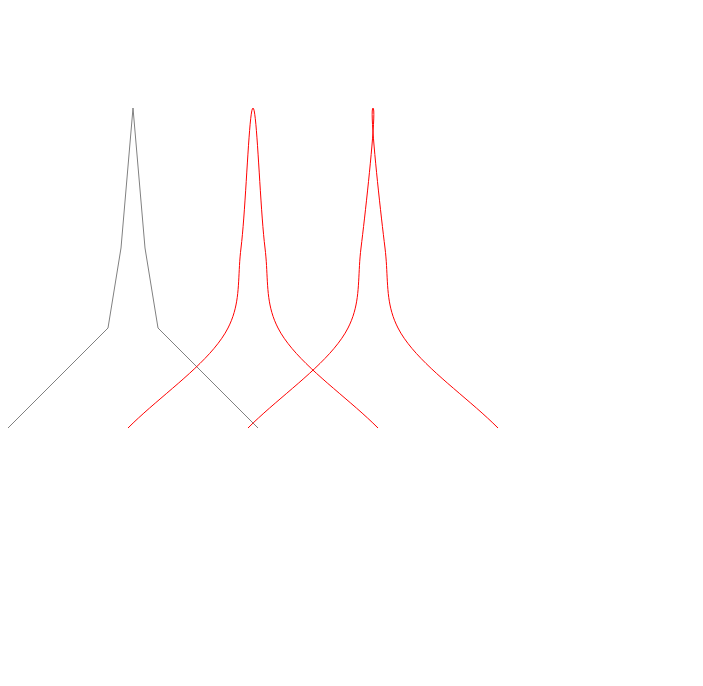
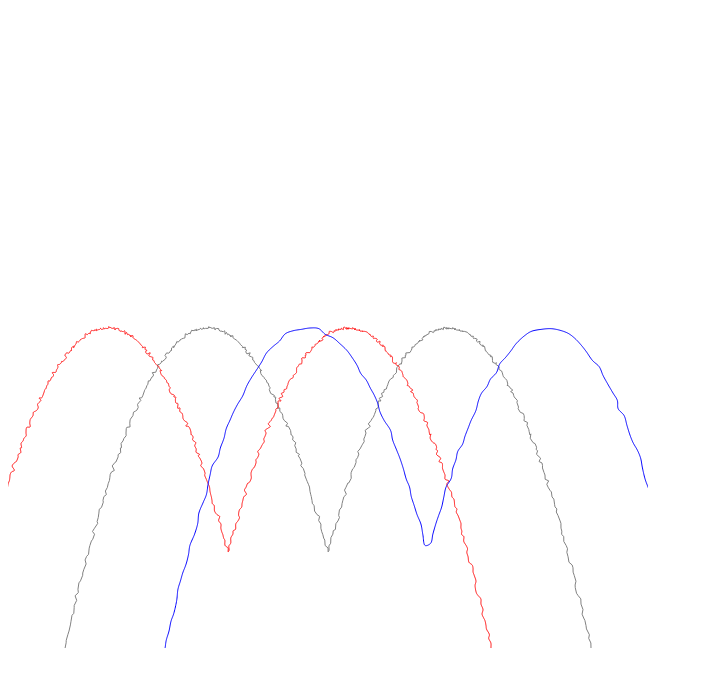
Before and after one commit to susisu/js-sandbox, a plain HTML site: page spline/index.html in a window 1280 px wide. Shown: the whole page, without its empty margins (0-703 px from the left). Drawn offline with Linux system fonts and the light colour scheme.

Commit message:
Implement simplification

```diff
--- a/spline/index.html
+++ b/spline/index.html
@@ -7,7 +7,7 @@
     </head>
     <body>
         <div id="canvas_wrapper">
-            <canvas id="canvas" width="640" height="480"></canvas>
+            <canvas id="canvas" width="640" height="640"></canvas>
         </div>
     </body>
 </html>
--- a/spline/main.js
+++ b/spline/main.js
@@ -7,20 +7,28 @@ window.addEventListener("load", () => {
 
 function main(canvas) {
     let ctx = canvas.getContext("2d");
-    let ps = [
-        p(  0, 420),
-        p(100, 320),
-        p(113, 240),
-        p(125, 100),
-        p(137, 240),
-        p(150, 320),
-        p(250, 420)
-    ];
+    let ps = [];
+    // for (var i = 0; i < 360; i += 0.25) {
+    //     let r = Math.random() * 2;
+    //     let a = Math.random() * 2 * Math.PI;
+    //     ps.push(p(
+    //         160 * Math.cos(i * Math.PI / 180) + 40 * Math.cos(16 * i * Math.PI / 180) + r * Math.cos(a) + 320,
+    //         160 * Math.sin(i * Math.PI / 180) + 40 * Math.sin(16 * i * Math.PI / 180) + r * Math.sin(a) + 320
+    //     ));
+    // }
+    for (var i = -320; i < 320; i++) {
+        let r = Math.random() * 2;
+        let a = Math.random() * 2 * Math.PI;
+        ps.push(p(
+            i + r * Math.cos(a) + 320,
+            Math.pow(Math.abs(i) - 120, 2) / 64 + r * Math.sin(a) + 320
+        ));
+    }
     draw(ctx, "#808080", ps);
-    let sps = spline(ps.map(q => p(q.x + 120, q.y)), 20, 0);
+    let sps = spline(ps.map(q => q.add(p(-100, 0))), 10, Math.PI / 16);
     draw(ctx, "#ff0000", sps);
-    let sps2 = spline(ps.map(q => p(q.x + 240, q.y)), 20, Math.PI / 16);
-    draw(ctx, "#ff0000", sps2);
+    let sps2 = spline(simplify(ps.map(q => q.add(p(100, 0))), 8), 10, Math.PI / 16);
+    draw(ctx, "#0000ff", sps2);
 }
 
 function draw(ctx, style, points) {
@@ -139,3 +147,34 @@ function segment(v0, v1, v2, v3, resolution, acuteCorrThreshold) {
     }
     return ps;
 }
+
+function simplify(points, strength) {
+    let len = points.length;
+    if (len <= 2) {
+        return points;
+    }
+    else {
+        let vs = [];
+        for (let i = 0; i <= len - 2; i++) {
+            vs.push(points[i + 1].sub(points[i]));
+        }
+        let ps = [points[0]];
+        let k = 0;
+        for (let i = 1; i <= len - 2; i++) {
+            let d = points[k].distanceTo(points[i]);
+            if (d > strength) {
+                ps.push(points[i]);
+                k = i;
+            }
+            else {
+                let a = vs[i].sub(vs[k]).norm();
+                if (a > strength) {
+                    ps.push(points[i]);
+                    k = i;
+                }
+            }
+        }
+        ps.push(points[len - 1]);
+        return ps;
+    }
+}
```
